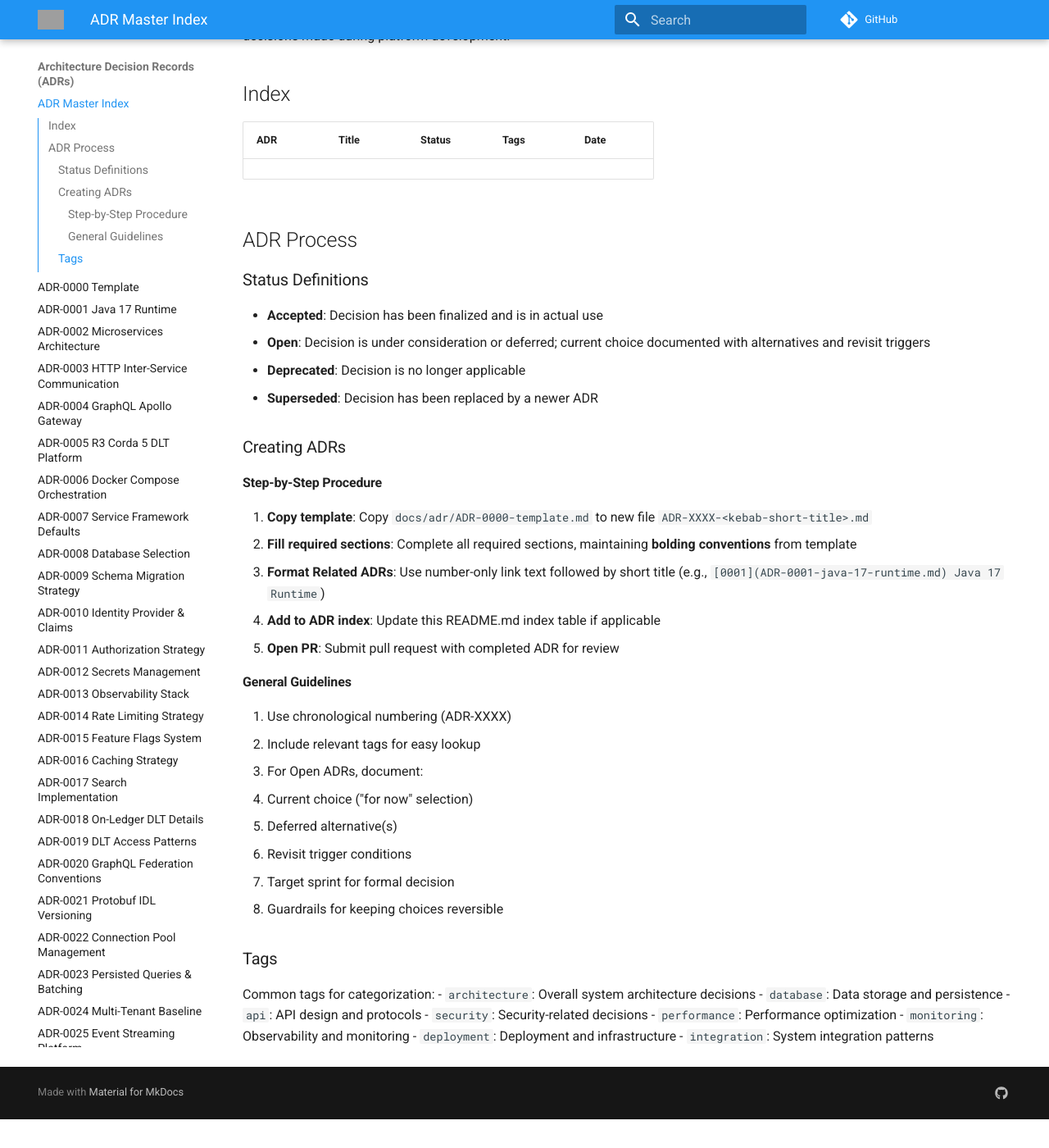
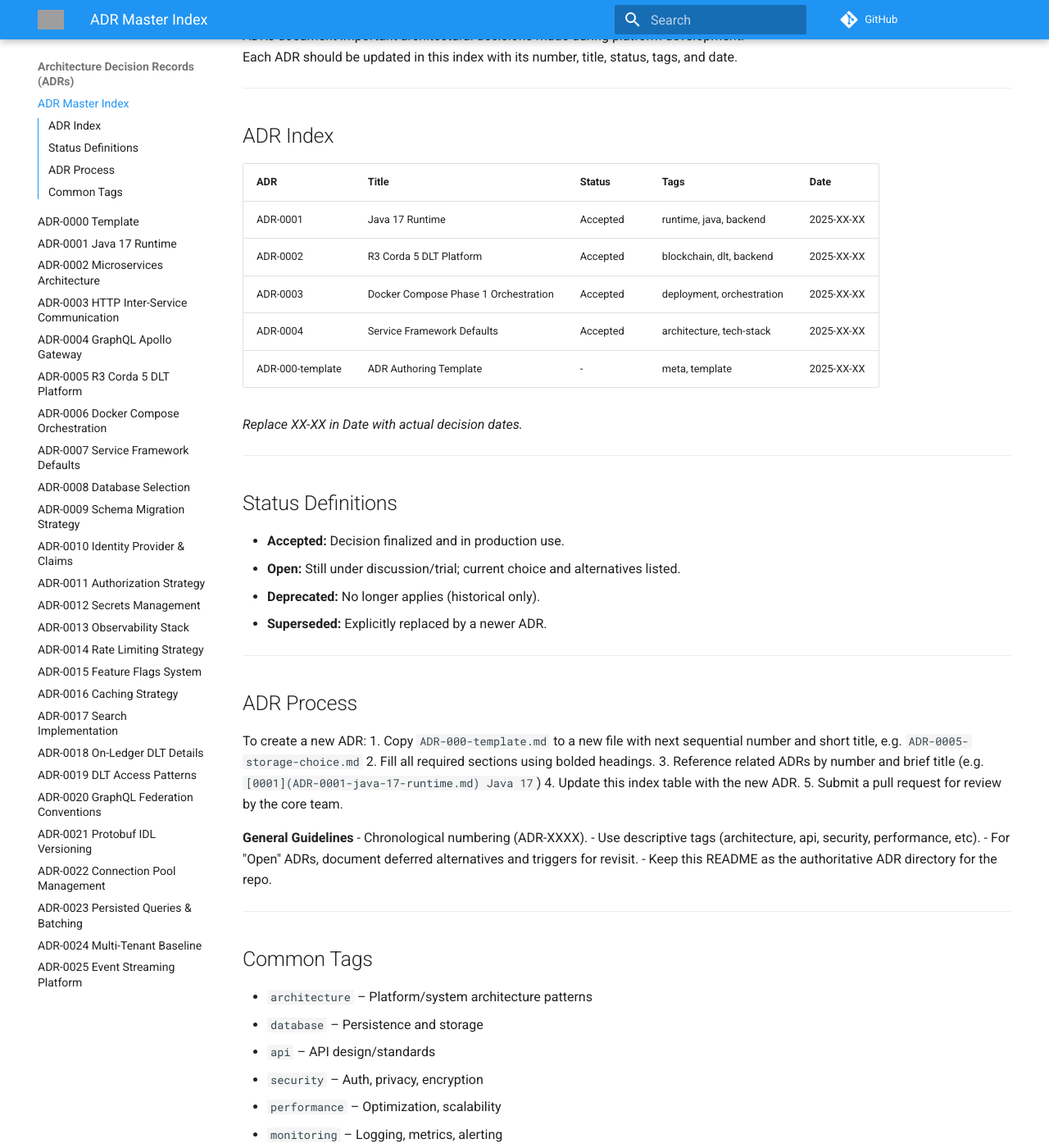
Before and after one commit to DealSphere-Inc/dealsphere-platform-docs, an MkDocs documentation site: the page built from docs/adr/README.md, in a window 1280 px wide and 1400 px high, scrolled down 222 px. Shown: the whole window at 82% size. Built offline with MkDocs 1.6.1 and Material for MkDocs 9.7.7, drawn with Linux system fonts in a browser that asks for light colours; comment, search, counter and statistics services are not loaded; before the commit the page ends 1587 px from its top, so only the background shows below that; some of the changed text lies outside the part shown; grey boxes are pictures that could not be loaded.

Commit message:
Update README.md

```diff
--- a/docs/adr/README.md
+++ b/docs/adr/README.md
@@ -1,51 +1,62 @@
 # Architecture Decision Records (ADRs)
 
-This directory contains Architecture Decision Records for the DealSphere platform. ADRs document important architectural decisions made during platform development.
+This directory contains Architecture Decision Records for the DealSphere platform.
+ADRs document important architectural decisions made during platform development.
+Each ADR should be updated in this index with its number, title, status, tags, and date.
 
-## Index
+---
 
-| ADR | Title | Status | Tags | Date |
-|---|---|---|---|---|
+## ADR Index
 
+| ADR           | Title                                 | Status    | Tags                       | Date       |
+|---------------|---------------------------------------|-----------|----------------------------|------------|
+| ADR-0001      | Java 17 Runtime                       | Accepted  | runtime, java, backend     | 2025-XX-XX |
+| ADR-0002      | R3 Corda 5 DLT Platform               | Accepted  | blockchain, dlt, backend   | 2025-XX-XX |
+| ADR-0003      | Docker Compose Phase 1 Orchestration  | Accepted  | deployment, orchestration  | 2025-XX-XX |
+| ADR-0004      | Service Framework Defaults            | Accepted  | architecture, tech-stack   | 2025-XX-XX |
+| ADR-000-template | ADR Authoring Template             | -         | meta, template             | 2025-XX-XX |
+
+*Replace XX-XX in Date with actual decision dates.*
+
+---
+
+## Status Definitions
+
+- **Accepted:** Decision finalized and in production use.
+- **Open:** Still under discussion/trial; current choice and alternatives listed.
+- **Deprecated:** No longer applies (historical only).
+- **Superseded:** Explicitly replaced by a newer ADR.
+
+---
 
 ## ADR Process
 
-### Status Definitions
+To create a new ADR:
+1. Copy `ADR-000-template.md` to a new file with next sequential number and short title, e.g. `ADR-0005-storage-choice.md`
+2. Fill all required sections using bolded headings.
+3. Reference related ADRs by number and brief title (e.g. `[0001](ADR-0001-java-17-runtime.md) Java 17`)
+4. Update this index table with the new ADR.
+5. Submit a pull request for review by the core team.
 
-- **Accepted**: Decision has been finalized and is in actual use
-- **Open**: Decision is under consideration or deferred; current choice documented with alternatives and revisit triggers
-- **Deprecated**: Decision is no longer applicable
-- **Superseded**: Decision has been replaced by a newer ADR
+**General Guidelines**
+- Chronological numbering (ADR-XXXX).
+- Use descriptive tags (architecture, api, security, performance, etc).
+- For "Open" ADRs, document deferred alternatives and triggers for revisit.
+- Keep this README as the authoritative ADR directory for the repo.
 
-### Creating ADRs
+---
 
-#### Step-by-Step Procedure
+## Common Tags
 
-1. **Copy template**: Copy `docs/adr/ADR-0000-template.md` to new file `ADR-XXXX-<kebab-short-title>.md`
-2. **Fill required sections**: Complete all required sections, maintaining **bolding conventions** from template
-3. **Format Related ADRs**: Use number-only link text followed by short title (e.g., `[0001](ADR-0001-java-17-runtime.md) Java 17 Runtime`)
-4. **Add to ADR index**: Update this README.md index table if applicable
-5. **Open PR**: Submit pull request with completed ADR for review
+- `architecture` – Platform/system architecture patterns
+- `database` – Persistence and storage
+- `api` – API design/standards
+- `security` – Auth, privacy, encryption
+- `performance` – Optimization, scalability
+- `monitoring` – Logging, metrics, alerting
+- `deployment` – CI/CD, infra, containerization
+- `integration` – External/partner interfaces
 
-#### General Guidelines
+---
 
-1. Use chronological numbering (ADR-XXXX)
-2. Include relevant tags for easy lookup
-3. For Open ADRs, document:
-   - Current choice ("for now" selection)
-   - Deferred alternative(s)
-   - Revisit trigger conditions
-   - Target sprint for formal decision
-   - Guardrails for keeping choices reversible
-
-### Tags
-
-Common tags for categorization:
-- `architecture`: Overall system architecture decisions
-- `database`: Data storage and persistence
-- `api`: API design and protocols
-- `security`: Security-related decisions
-- `performance`: Performance optimization
-- `monitoring`: Observability and monitoring
-- `deployment`: Deployment and infrastructure
-- `integration`: System integration patterns
+_Last updated: August 2025 – update table and tags as new decisions are finalized._
```
